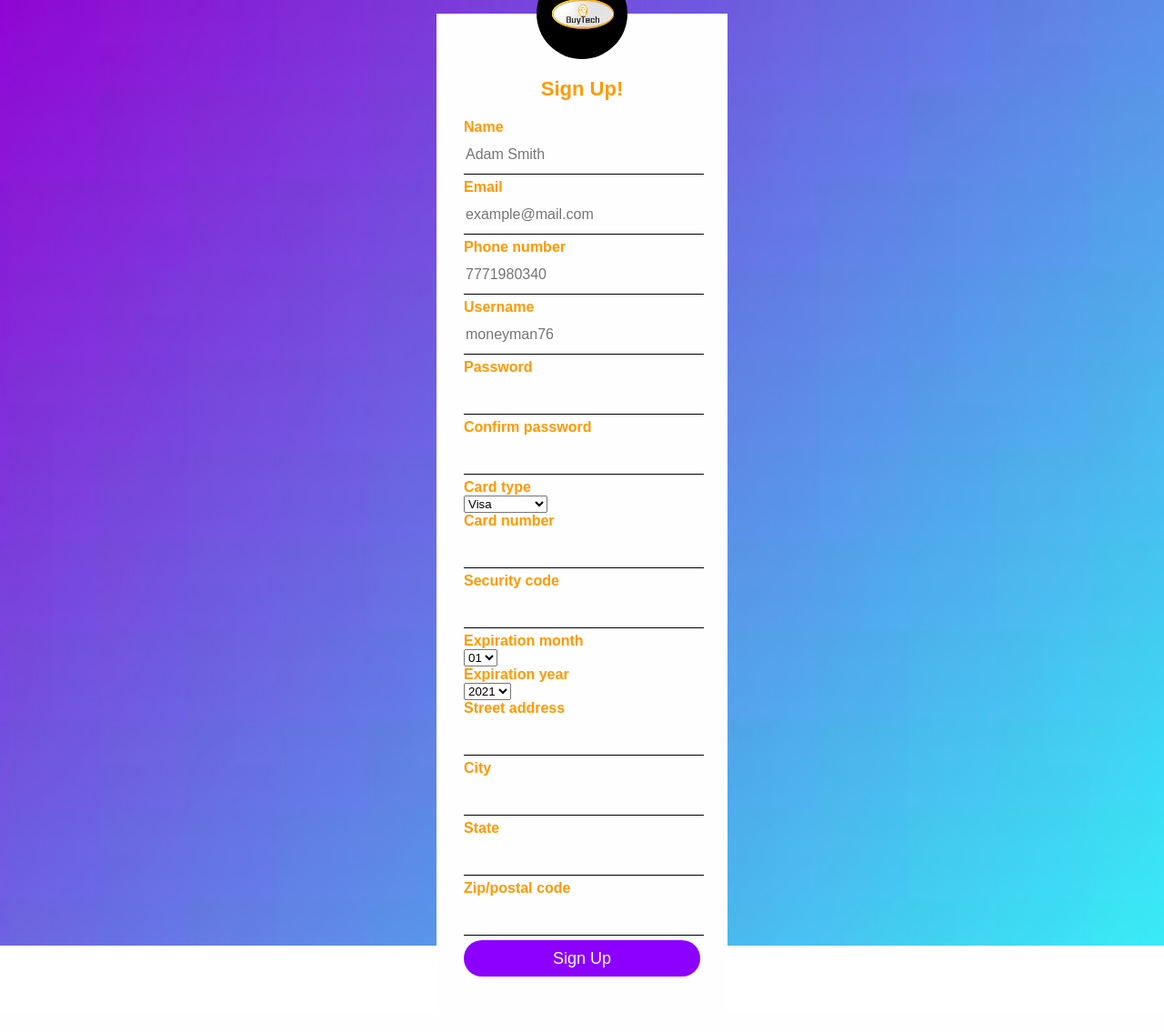
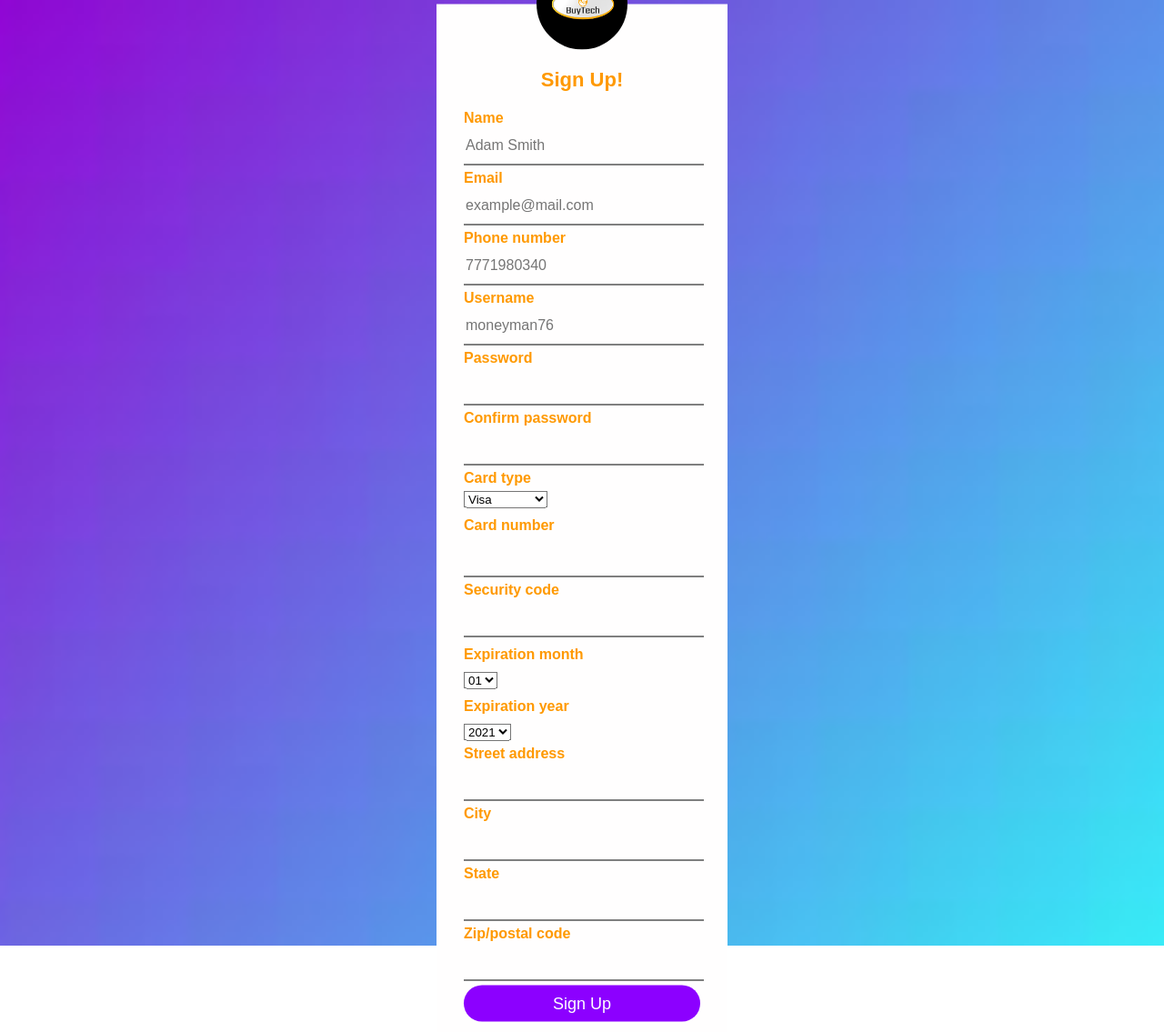
Before and after one commit to farhanjune/eCommerce-website, a PHP site: page /eCommerce-website/signup.php in a window 1280 px wide. Shown: the whole page at 91% size. Before the commit the page ends 1074 px from the top, so only its background shows below. Run offline with PHP 8.4, Linux system fonts and the light colour scheme.

Commit message:
signup.css topping off

```diff
--- a/signup.css
+++ b/signup.css
@@ -9,7 +9,7 @@ body {
 
 .signup-box {
   width: 320px;
-  height: 1100px;
+  height: 1130px;
   background: #fffefe;
   color: #FF9900;
   top: 50%;
@@ -84,3 +84,11 @@ body {
 .signup-box a:hover {
   color: #FF9900;
 }
+#card_typelabel, #monthlabel, #yearlabel{
+    margin-top: 5px;
+    margin-bottom: 5px;
+}
+#card_type, #month, #year{
+    margin-top: 5px;
+    margin-bottom: 5px;
+}
```
